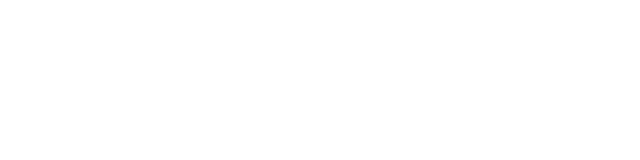
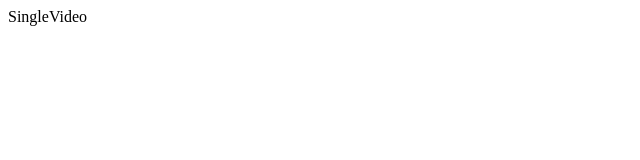
Before and after one commit to bojan-ski/react-l5, a React (Vite) app: page /video/1 in a window 1280 px wide. Before the commit this address had no page. Shown: the top 160 px of the page, without its empty margins (0-640 px from the left). Built offline with nearby package versions, Linux system fonts and the light colour scheme.

Commit message:
SingleVideo page added

```diff
--- a/src/App.jsx
+++ b/src/App.jsx
@@ -1,5 +1,6 @@
 import { BrowserRouter, Routes, Route } from "react-router-dom"
 import Home from "./pages/Home"
+import SingleVideo from "./pages/SingleVideo"
 
 function App() {
   return (
@@ -7,6 +8,7 @@
        <BrowserRouter>
         <Routes>
           <Route path='/' element={<Home />}/>
+          <Route path='/video/:id' element={<SingleVideo />}/>
         </Routes>
        </BrowserRouter>
     </main>
--- a/src/pages/Home.jsx
+++ b/src/pages/Home.jsx
@@ -3,6 +3,7 @@
 function Home() {
   return (
     <main>
+        <h1>Home Page</h1>
         <Videos/>
     </main>
   )
--- /dev/null
+++ b/src/pages/SingleVideo.jsx
@@ -0,0 +1,9 @@
+import React from 'react'
+
+function SingleVideo() {
+  return (
+    <div>SingleVideo</div>
+  )
+}
+
+export default SingleVideo
```
